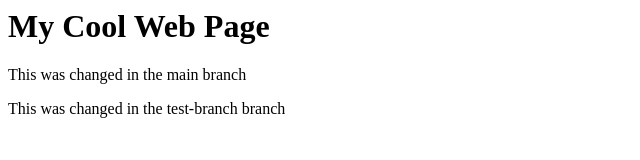
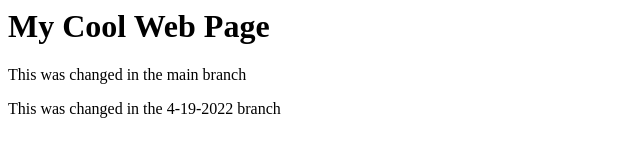
Before and after one commit to Celstrom/simple-web-page, a plain HTML site: page index.html in a window 1280 px wide. Shown: the full height of the page, 0-640 px from the left. Drawn offline with Linux system fonts and the light colour scheme.

Commit message:
Update index.html

```diff
--- a/index.html
+++ b/index.html
@@ -1,3 +1,3 @@
 <h1>My Cool Web Page</h1>
 <p>This was changed in the main branch</p>
-<p>This was changed in the test-branch branch</p>
+<p>This was changed in the 4-19-2022 branch</p>
```
